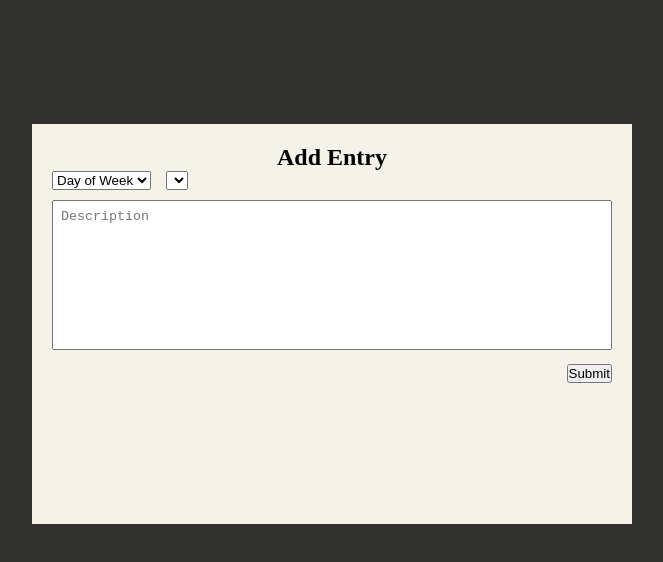
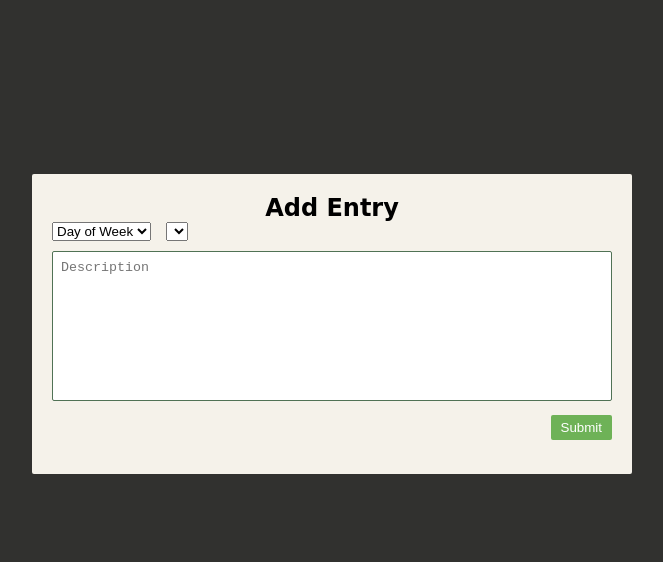
Before and after one commit to gabrielenciso/week-planner, a website: page index.html in a window 1280 px wide. Both pictures are taken after a click on the button "Add Entry". Shown: the part 76-638 px from the top of the page, without its empty margins (308-971 px from the left). Drawn offline with Linux system fonts and the light colour scheme; a web font is replaced by a local one.

Commit message:
changes to entry box

```diff
--- a/styles.css
+++ b/styles.css
@@ -1,3 +1,5 @@
+/* type selector */
+
 body {
   background-color: #f5f2ea;
 }
@@ -5,6 +7,21 @@ body {
 h1 {
   font-family: "Grape Nuts", cursive;
 }
+
+h2 {
+  font-family: "Grape Nuts", cursive;
+}
+
+textarea {
+  resize: none;
+  padding: 8px;
+  width: 560px;
+  height: 150px;
+  border-color: #507255;
+  border-radius: 2px;
+}
+
+/* class selector */
 
 .justify-content-center {
   justify-content: center;
@@ -32,9 +49,10 @@ h1 {
 .add-entry-form {
   background-color: #f5f2ea;
   width: 600px;
-  height: 400px;
+  height: 300px;
   padding: 20px;
   position: sticky;
+  border-radius: 2px;
 }
 
 .margin-zero {
@@ -53,9 +71,10 @@ h1 {
   padding: 10px 0;
 }
 
-textarea {
-  resize: none;
-  padding: 8px;
-  width: 560px;
-  height: 150px;
+.submit-button {
+  color: white;
+  background-color: #6eb257;
+  border-radius: 2px;
+  border: none;
+  padding: 5px 10px;
 }
```
